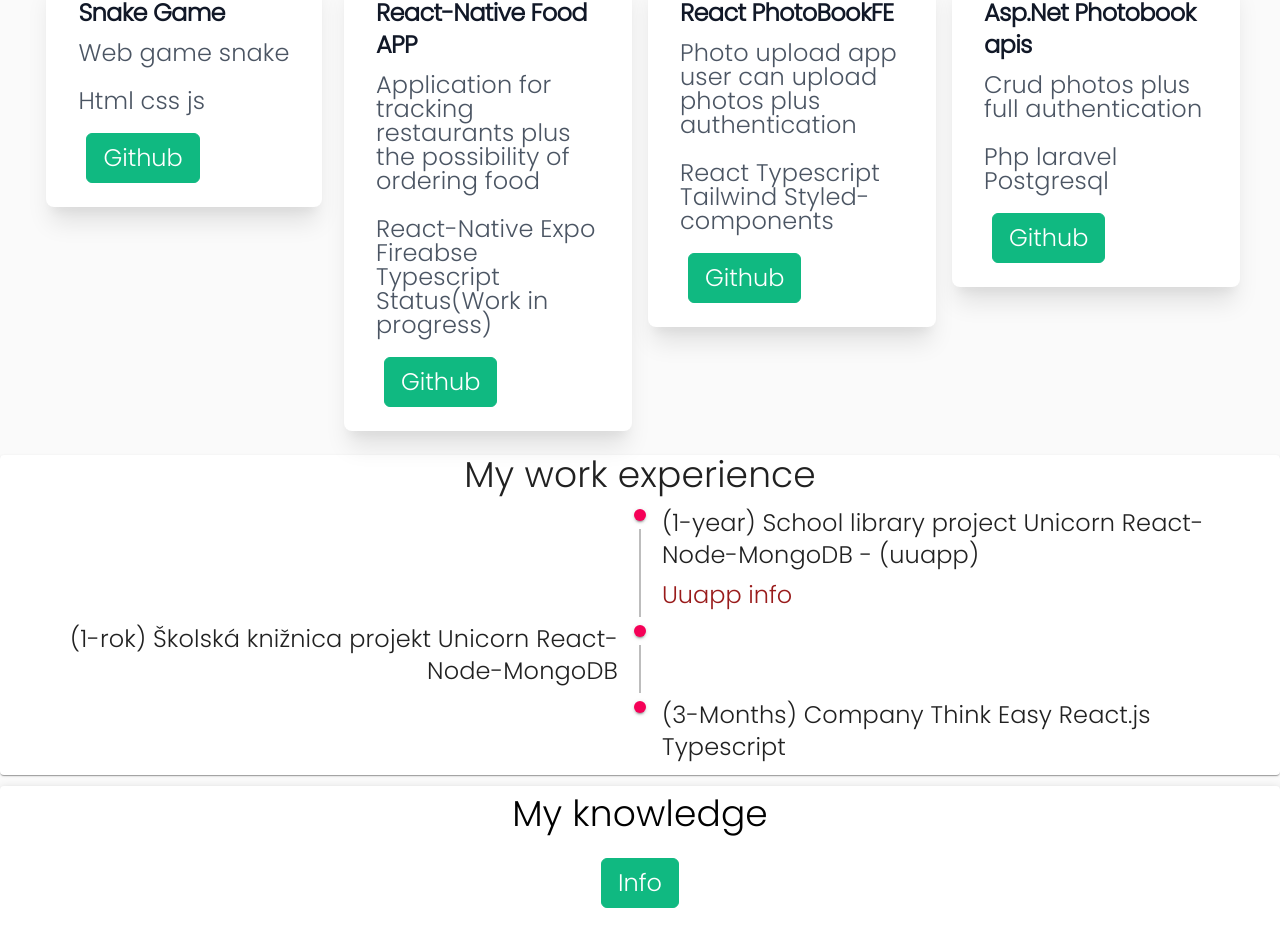
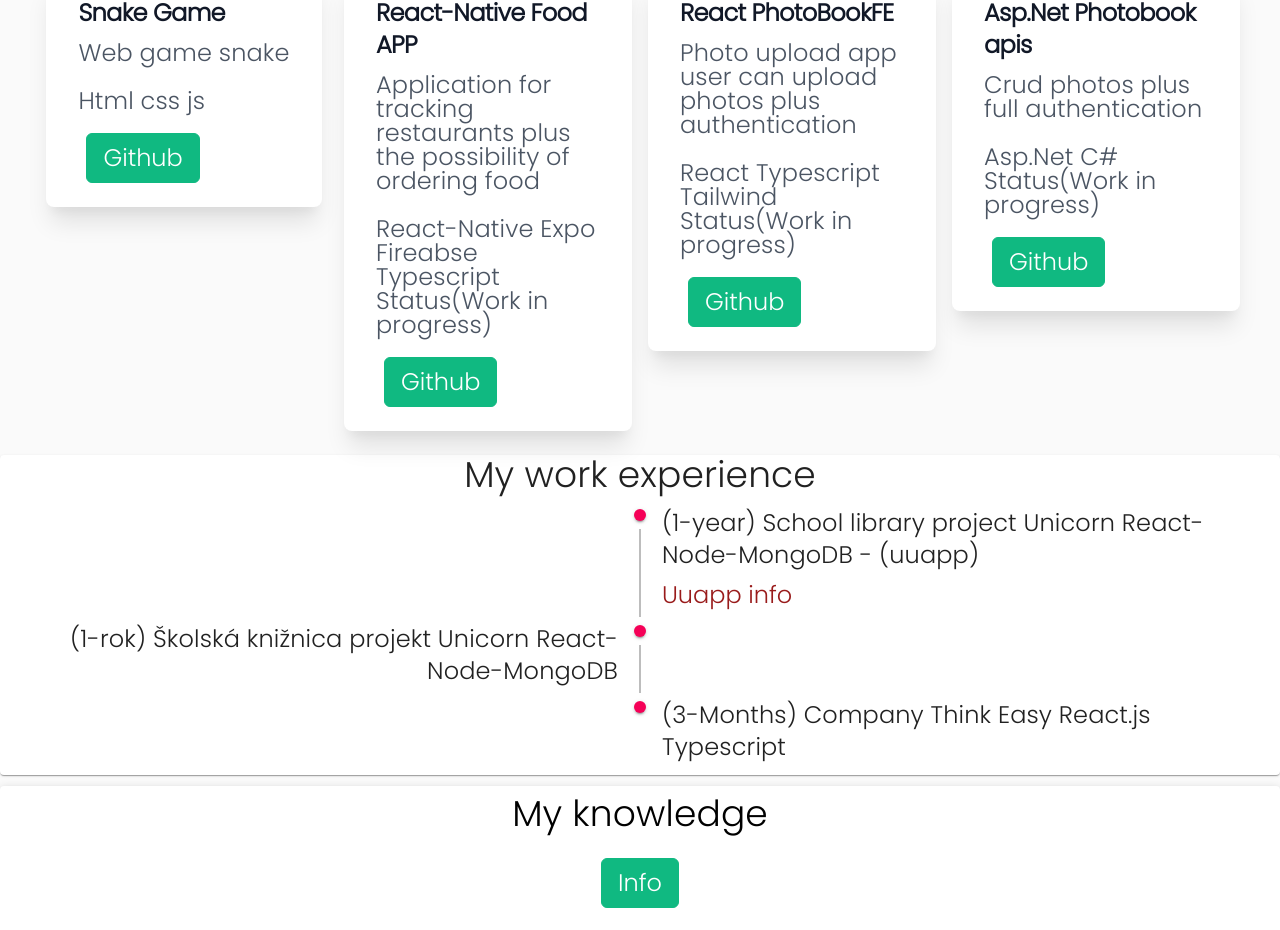
Before and after one commit to peterdinis/Portfolio-Dinis, a React (Create React App) app: page / in a window 1280 px wide. Shown: the part 2611-3541 px from the top of the page. Built offline with nearby package versions, Linux system fonts and the light colour scheme.

Commit message:
Fixed small issue in projects

```diff
--- a/src/components/projects/MyProjects.jsx
+++ b/src/components/projects/MyProjects.jsx
@@ -59,7 +59,7 @@ const MyProjects = () => {
         <Project
           name="React PhotoBookFE"
           description={t("description.projectSixD")}
-          subName="React Typescript Tailwind Styled-components"
+          subName="React Typescript Tailwind Status(Work in progress)"
           link="https://github.com/peterdinis/RN-FoodApp"
           firstLinkName="Github"
         />
@@ -67,7 +67,7 @@ const MyProjects = () => {
         <Project
           name="Asp.Net Photobook apis"
           description={t("description.projectSevenD")}
-          subName="Php laravel Postgresql"
+          subName="Asp.Net C# Status(Work in progress)"
           link="https://github.com/peterdinis/Laravel-Restaurant-API"
           firstLinkName="Github"
         />
```
